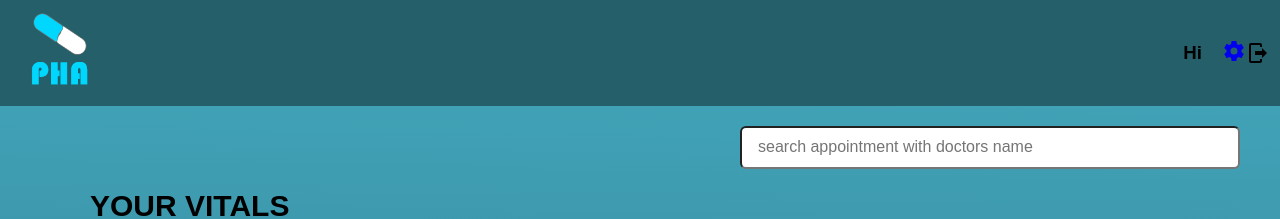
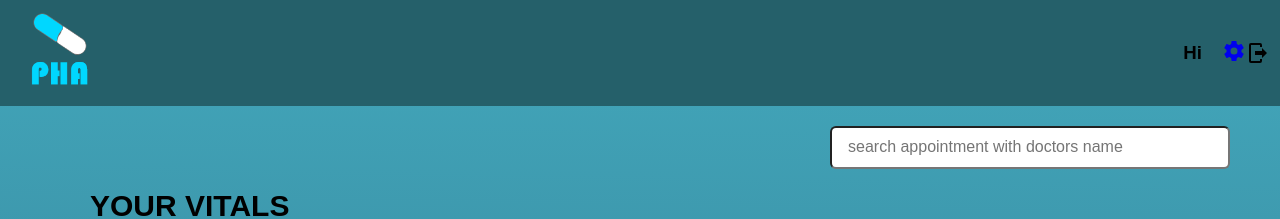
Before and after one commit to bekossy/health-app-client, a React (Vite) app: page /home in a window 1280 px wide. Shown: the top 219 px of the page. Built offline with nearby package versions, Linux system fonts and the light colour scheme; no server answers; sample sign-in values are in the browser's storage.

Commit message:
increases searchbar width

```diff
--- a/src/components/Homepage/Homepage.css
+++ b/src/components/Homepage/Homepage.css
@@ -8,9 +8,10 @@
   display: flex;
   float: right;
   margin-top: 20px;
-  width: 500px;
+  width: 400px;
+  margin-right: 10px;
 }
-#search{
+#search {
   width: 100%;
 }
 .search svg {
```
